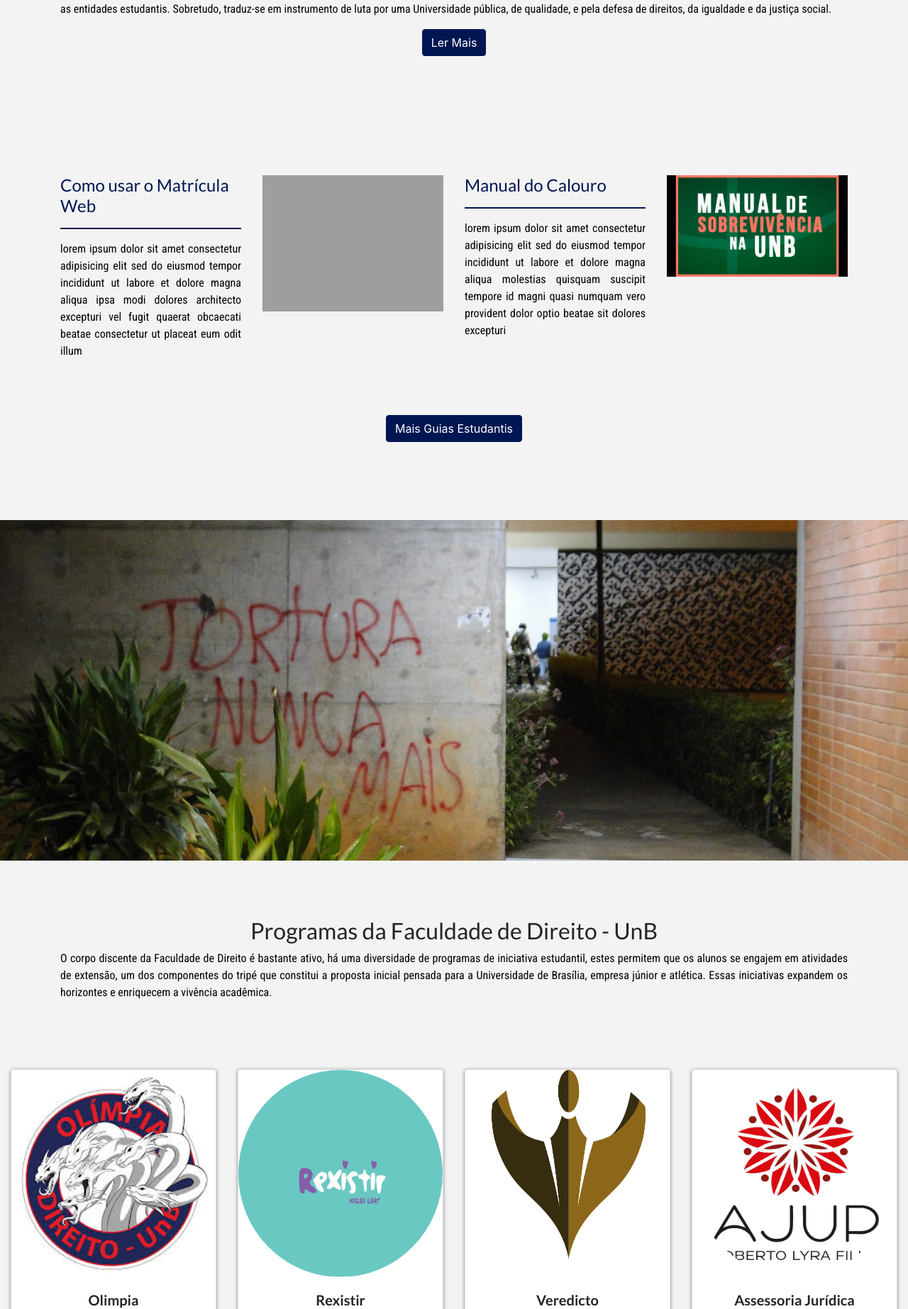
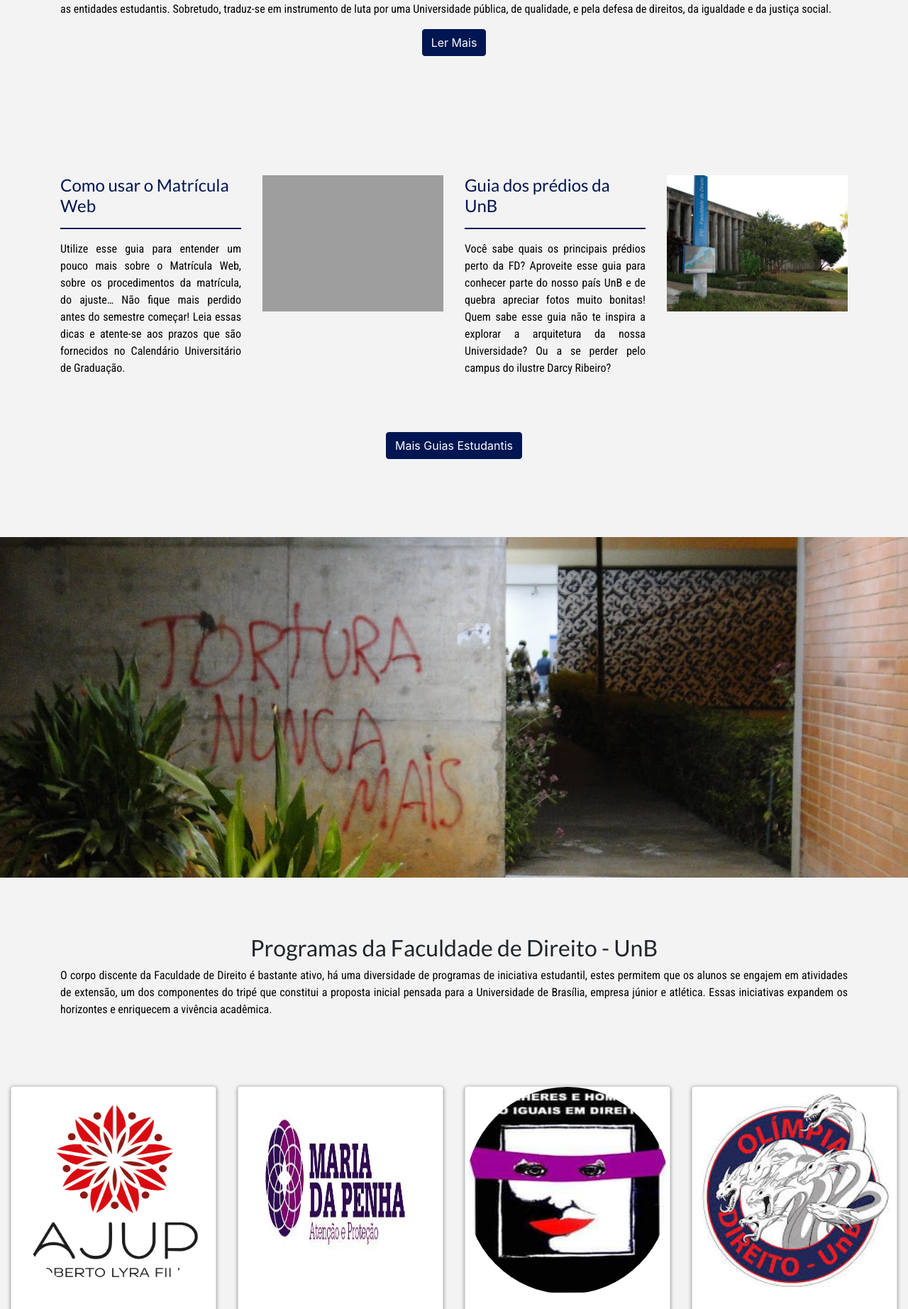
Before and after one commit to SwitchDreams/SiteCADir, a Django app: page / in a window 1280 px wide. Shown: the part 997-2842 px from the top of the page at 71% size. Run offline with Django 3.2, Linux system fonts and the light colour scheme; data comes from the database, SQL or seed files in the repository; some libraries are stand-ins or nearby versions; grey boxes are pictures that could not be loaded.

Commit message:
Estatuto pdf/ guias core

```diff
--- a/core/templates/main_page.html
+++ b/core/templates/main_page.html
@@ -77,19 +77,27 @@
                     <a href="{% url 'guias:guias_show' pk=8 %}">
                         <h4>Como usar o Matrícula Web</h4>
                         <hr class="socket">
-                        <p align="justify">{% lorem 35 w %}</p>
+                        <p align="justify">Utilize esse guia para entender um pouco mais sobre o Matrícula Web, sobre os
+                            procedimentos da matrícula, do ajuste… Não fique mais perdido antes do semestre começar!
+                            Leia essas dicas e atente-se aos prazos que são fornecidos no Calendário Universitário de
+                            Graduação.</p>
                     </a>
                 </div>
                 <div class="col-lg-3 col-md-3 col-sm-6 col-xs-12 py-2">
                     <img class="img-responsive" src="{% get_media_prefix %}MW.png">
                 </div>
                 <div class="col-lg-3 col-md-3 col-sm-6 col-xs-12 py-2">
-                    <h4>Manual do Calouro</h4>
-                    <hr class="socket">
-                    <p align="justify">{% lorem 35 w %}</p>
+                    <a href="{% url 'guias:guias_show' pk=10 %}">
+                        <h4>Guia dos prédios da UnB</h4>
+                        <hr class="socket">
+                        <p align="justify">Você sabe quais os principais prédios perto da FD? Aproveite esse guia para
+                            conhecer parte do nosso país UnB e de quebra apreciar fotos muito bonitas! Quem sabe esse
+                            guia não te inspira a explorar a arquitetura da nossa Universidade? Ou a se perder pelo campus do
+                            ilustre Darcy Ribeiro?</p>
+                    </a>
                 </div>
                 <div class="col-lg-3 col-md-3 col-sm-6 col-xs-12 py-2">
-                    <img src="{% get_media_prefix %}manual.jpeg">
+                    <img src="{% get_media_prefix %}guias_img/predios/fd_1.png">
                 </div>
             </div>
             <br>
--- a/institucional/templates/institucional_index.html
+++ b/institucional/templates/institucional_index.html
@@ -83,9 +83,9 @@
                 <h2> Estatuto </h2>
                 <br>
                 <div class="list-group">
-                    <a href="#" target="_blank"
+                    <a href="{% get_media_prefix %}estatuto/Estatuto CADir.pdf" target="_blank"
                        class="list-group-item list-group-item-action">
-                        <span class="text-primary"> Estatuto pdf </span>
+                        <span class="text-primary"> Estatuto </span>
                     </a>
                 </div>
             </div>
```
Also changed, not shown: 1 other file.
